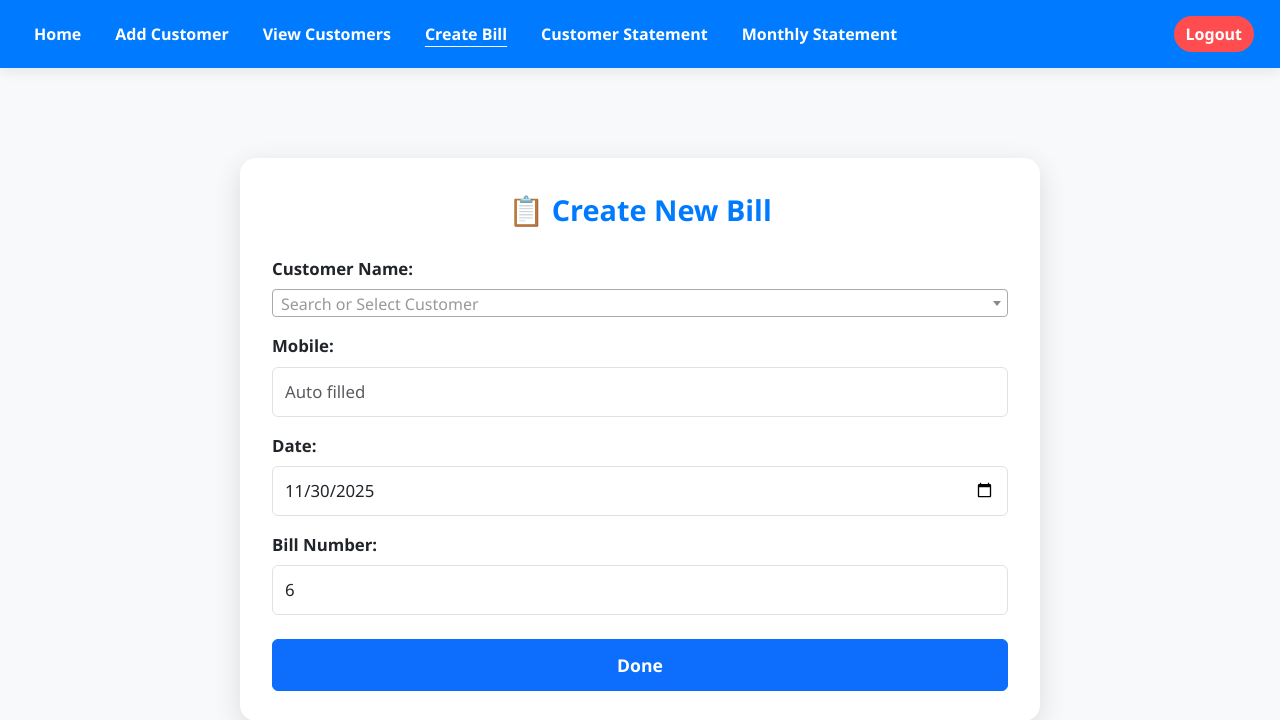
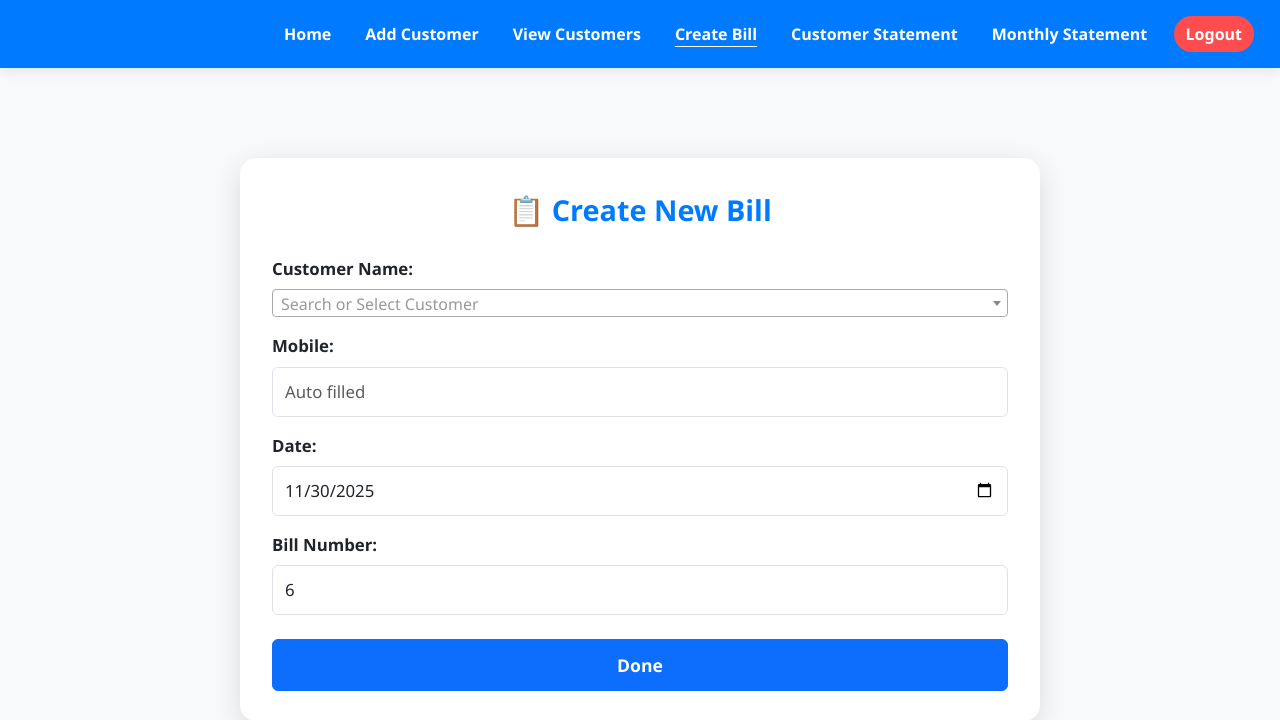
Before and after one commit to VIKAS-tech-vikas/billing_erp.io, a Django app: page /create-bill/ in a window 1280 px wide. Shown: the top 720 px of the page. Run offline with Django 5.2, Linux system fonts and the light colour scheme; a user stored in the database is signed in; data comes from the database, SQL or seed files in the repository; both versions use the stored data as it was after the commit; some libraries are stand-ins or nearby versions.

Commit message:
Updated navbar or other changes

```diff
--- a/templates/base.html
+++ b/templates/base.html
@@ -53,10 +53,18 @@ html, body{
 .navbar-nav .nav-link{
   color:#fff !important;
   font-weight:600;
+  text-align:center;
 }
 .navbar-nav .nav-link.active{
   text-decoration:underline;
   text-underline-offset:6px;
+}
+
+/* ⭐ MENU ITEMS KO RIGHT SIDE SHIFT */
+@media (min-width: 992px){
+  .navbar-nav {
+    margin-left: 250px;  /* value change karke aur right le ja sakte ho */
+  }
 }
 
 .logout-btn{
@@ -71,9 +79,8 @@ html, body{
 
 .navbar-toggler{ margin-left:auto; border:0; }
 
-/* 📌 MOBILE MENU — FAST, OVERLAY, NO CONTENT PUSH */
+/* 📌 MOBILE MENU */
 @media (max-width:992px){
-
   #mainNav{
     position:fixed;
     top:68px;
@@ -88,7 +95,6 @@ html, body{
     overflow-y:auto;
     animation:fadeIn .17s ease-out;
   }
-
   .navbar-collapse.show{ display:block !important; }
 
   @keyframes fadeIn{
@@ -100,6 +106,7 @@ html, body{
     flex-direction:column;
     padding-left:18px;
     gap:12px;
+    margin-left:0 !important;   /* ⚠ mobile me right shift nahi hoga */
   }
 
   .navbar-nav .nav-link{
@@ -138,7 +145,6 @@ main{ min-height:calc(100vh - 68px); }
 <body>
 <nav class="navbar site-navbar navbar-expand-lg">
   <div class="container-fluid d-flex align-items-center">
-
 
     <button class="navbar-toggler" type="button"
       data-bs-toggle="collapse" data-bs-target="#mainNav">
```
Also changed, not shown: db.sqlite3.
